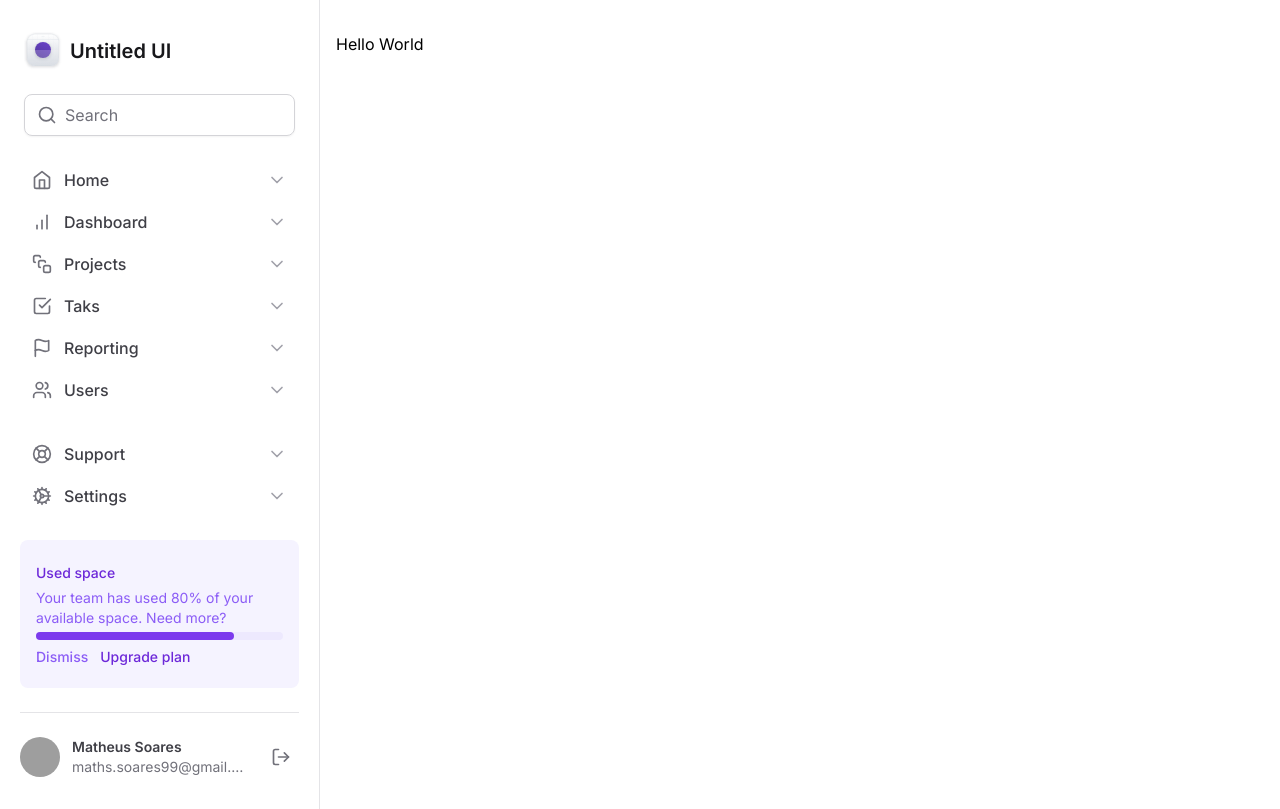
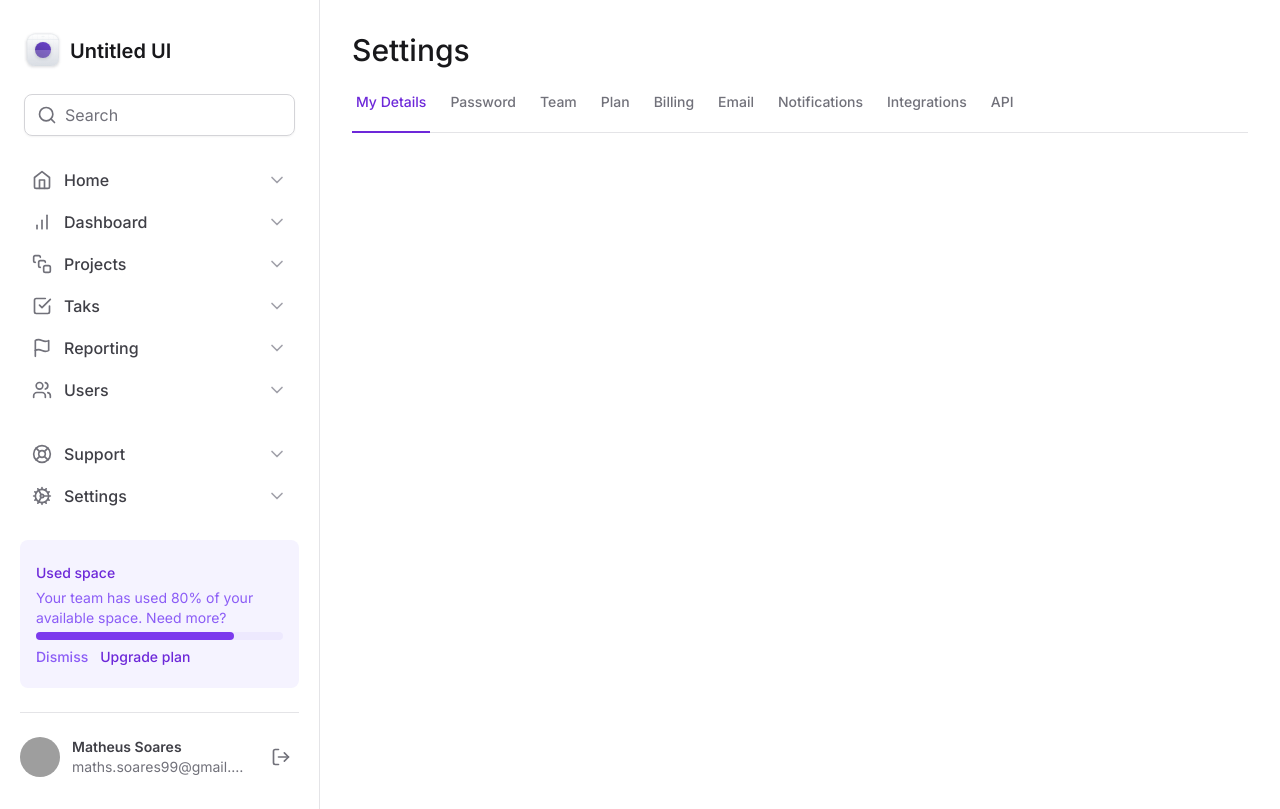
Before and after one commit to mathzsl/dashboard, a Next.js app: page / in a window 1280 px wide. Built offline with nearby package versions, Linux system fonts and the light colour scheme; grey boxes are pictures that could not be loaded.

Commit message:
feat: creating tab menu

```diff
--- a/package.json
+++ b/package.json
@@ -9,6 +9,7 @@
     "lint": "next lint"
   },
   "dependencies": {
+    "@radix-ui/react-tabs": "^1.0.4",
     "@types/node": "20.4.5",
     "@types/react": "18.2.18",
     "@types/react-dom": "18.2.7",
--- a/src/app/components/Input.tsx
+++ b/src/app/components/Input.tsx
@@ -1,4 +1,3 @@
-import { Search } from 'lucide-react'
 import { ComponentProps } from 'react'
 
 type InputPrefixProps = ComponentProps<'div'>
--- /dev/null
+++ b/src/app/components/SettingsTabs/TabItem.tsx
@@ -0,0 +1,23 @@
+'use client'
+import * as Tabs from '@radix-ui/react-tabs'
+
+export interface TabItemProps {
+  value: string
+  title: string
+  isSelected?: boolean
+}
+
+export function TabItem({ value, title, isSelected = false }: TabItemProps) {
+  return (
+    <Tabs.Trigger
+      className="relative px-1 pb-5 text-sm/5 font-medium text-zinc-500 hover:text-violet-700 data-[state=active]:text-violet-700"
+      value={value}
+    >
+      <span>{title}</span>
+
+      {isSelected && (
+        <div className="absolute -bottom-px left-0 right-0 h-0.5 bg-violet-700" />
+      )}
+    </Tabs.Trigger>
+  )
+}
--- /dev/null
+++ b/src/app/components/SettingsTabs/index.tsx
@@ -0,0 +1,53 @@
+'use client'
+
+import * as Tabs from '@radix-ui/react-tabs'
+import { TabItem } from './TabItem'
+import { useState } from 'react'
+
+export function SettingsTab() {
+  const [currentTab, setCurrentTab] = useState('tab1')
+
+  return (
+    <Tabs.Root value={currentTab} onValueChange={setCurrentTab}>
+      <Tabs.List
+        className="mt-6 flex w-full items-center gap-4 border-b border-zinc-200"
+        aria-label="tabs example"
+      >
+        <TabItem
+          title="My Details"
+          value="tab1"
+          isSelected={currentTab === 'tab1'}
+        />
+        <TabItem
+          title="Password"
+          value="tab2"
+          isSelected={currentTab === 'tab2'}
+        />
+        <TabItem title="Team" value="tab3" isSelected={currentTab === 'tab3'} />
+        <TabItem title="Plan" value="tab4" isSelected={currentTab === 'tab4'} />
+        <TabItem
+          title="Billing"
+          value="tab5"
+          isSelected={currentTab === 'tab5'}
+        />
+        <TabItem
+          title="Email"
+          value="tab6"
+          isSelected={currentTab === 'tab6'}
+        />
+        <TabItem
+          title="Notifications"
+          value="tab7"
+          isSelected={currentTab === 'tab7'}
+        />
+        <TabItem
+          title="Integrations"
+          value="tab8"
+          isSelected={currentTab === 'tab8'}
+        />
+        <TabItem title="API" value="tab9 " isSelected={currentTab === 'tab9'} />
+      </Tabs.List>
+      <Tabs.Content value="my-details">Tab one content</Tabs.Content>
+    </Tabs.Root>
+  )
+}
--- a/src/app/layout.tsx
+++ b/src/app/layout.tsx
@@ -16,11 +16,11 @@
   children: React.ReactNode
 }) {
   return (
-    <html lang="en">
+    <html lang="en" className="antialiased">
       <body className={inter.className}>
         <div className="grid min-h-screen  grid-cols-app">
           <Sidebar />
-          <main className="px-4 pb-12 pt-8">{children}</main>
+          <main className="px-8 pb-12 pt-8">{children}</main>
         </div>
       </body>
     </html>
--- a/src/app/page.tsx
+++ b/src/app/page.tsx
@@ -1,3 +1,11 @@
+import { SettingsTab } from './components/SettingsTabs'
+
 export default function Home() {
-  return <h1>Hello World</h1>
+  return (
+    <>
+      <h1 className="text-3xl font-medium text-zinc-900">Settings</h1>
+
+      <SettingsTab />
+    </>
+  )
 }
```
Also changed, not shown: 1 other file (tests, documents, lock files or other folders).
